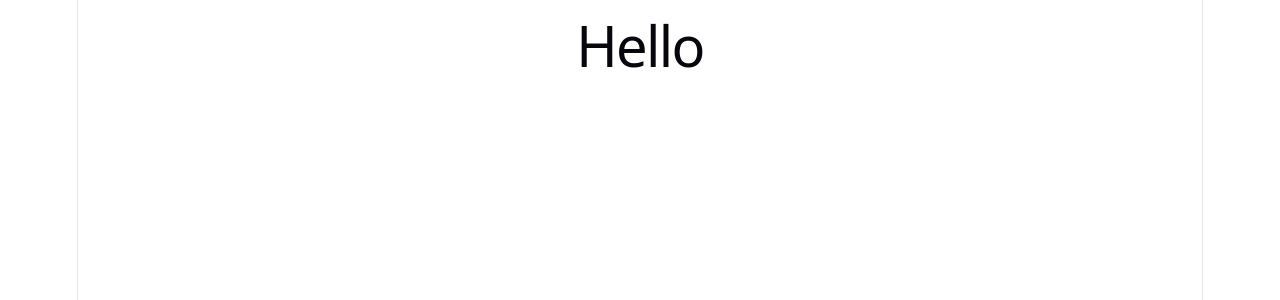
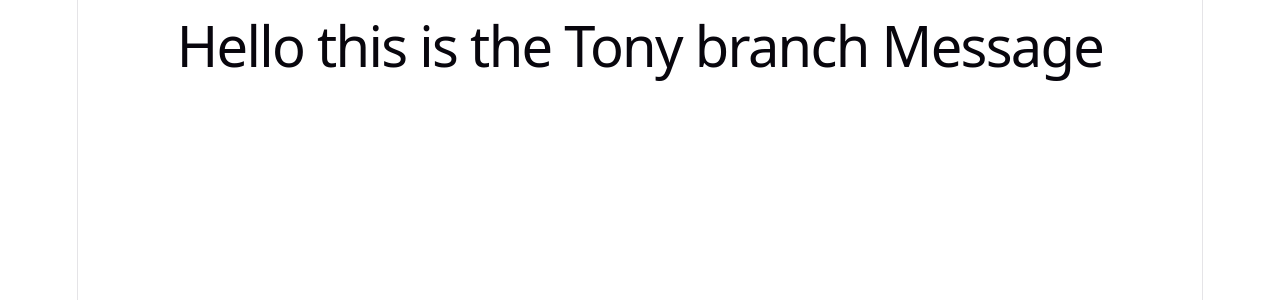
Before and after one commit to 2607-Team/psychic-octo-bassoon, a React (Vite) app: page / in a window 1280 px wide. Shown: the top 300 px of the page. Built offline with nearby package versions, Linux system fonts and the light colour scheme.

Commit message:
Add text to tony branch

```diff
--- a/package.json
+++ b/package.json
@@ -17,7 +17,7 @@
     "@eslint/js": "^10.0.1",
     "@types/react": "^19.2.17",
     "@types/react-dom": "^19.2.3",
-    "@vitejs/plugin-react": "^6.0.4",
+    "@vitejs/plugin-react": "^6.1.0",
     "eslint": "^10.8.0",
     "eslint-plugin-react-hooks": "^7.1.1",
     "eslint-plugin-react-refresh": "^0.5.3",
--- a/src/App.jsx
+++ b/src/App.jsx
@@ -3,7 +3,7 @@ import reactLogo from './assets/react.svg'
 import viteLogo from './assets/vite.svg'
 import heroImg from './assets/hero.png'
 import './App.css'
-import DisplayHello from '../Welcome'
+import DisplayHello from './Tony'
 
 function App() {
   const [count, setCount] = useState(0)
--- a/Welcome.jsx
+++ b/src/Tony.jsx
@@ -2,7 +2,7 @@ import React from "react";
 
 function DisplayHello() {
     return(
-        <h1>Hello</h1>
+        <h1>Hello this is the Tony branch Message</h1>
     )
 }
 
```
Also changed, not shown: 1 other file (tests, documents, lock files or other folders).
